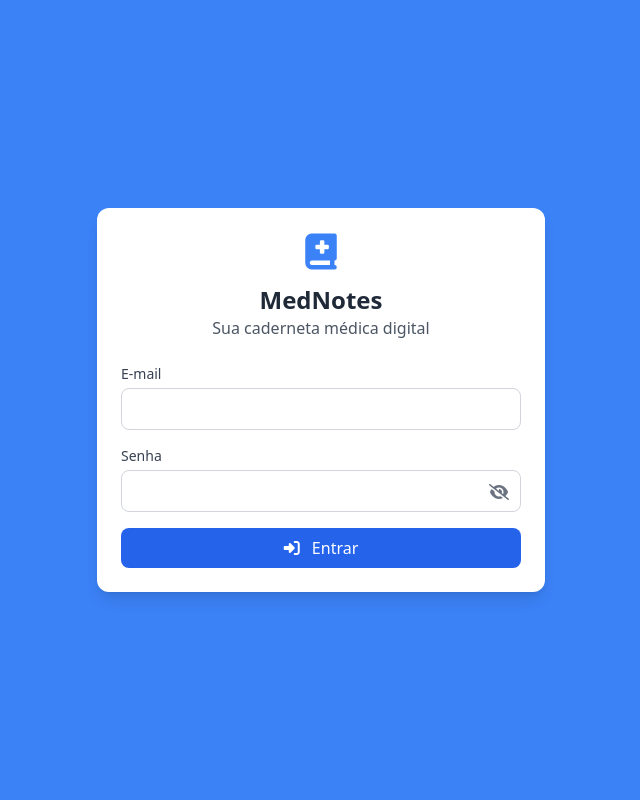
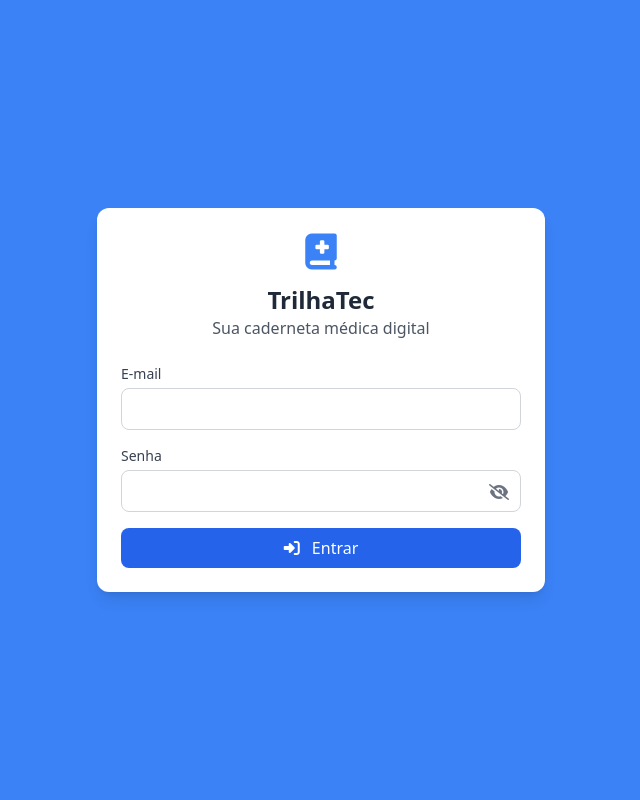
Before and after one commit to matheuscoronado/backendCaderneta, a PHP site: page /index.php in a window 1280 px wide. Shown: the whole page, without its empty margins (319-959 px from the left). Run offline with PHP 8.4, Linux system fonts and the light colour scheme; some libraries are stand-ins or nearby versions.

Commit message:
Alterado nome e descrição do sistema conforme solicitado na última reunião

```diff
--- a/backend/views/login.php
+++ b/backend/views/login.php
@@ -7,7 +7,7 @@
     <!-- Responsividade: adapta-se a dispositivos móveis -->
     <meta name="viewport" content="width=device-width, initial-scale=1.0"/>
     <!-- Título da página (aparece na aba do navegador) -->
-    <title>Login | MedNotes - Caderneta Digital</title>
+    <title>Login | TrilhaTec - Caderneta Digital</title>
 
     <!-- Importações de bibliotecas externas -->
     <script src="https://cdn.tailwindcss.com"></script> <!-- Tailwind CSS (framework de estilização) -->
@@ -49,7 +49,7 @@
             <!-- Cabeçalho do card (logo e título) -->
             <div class="text-center mb-6">
                 <i class="fas fa-book-medical text-4xl text-blue-500 mb-3"></i> <!-- Ícone -->
-                <h1 class="text-2xl font-bold text-gray-800">MedNotes</h1> <!-- Título -->
+                <h1 class="text-2xl font-bold text-gray-800">TrilhaTec</h1> <!-- Título -->
                 <p class="text-gray-600">Sua caderneta médica digital</p> <!-- Subtítulo -->
             </div>
 
```
